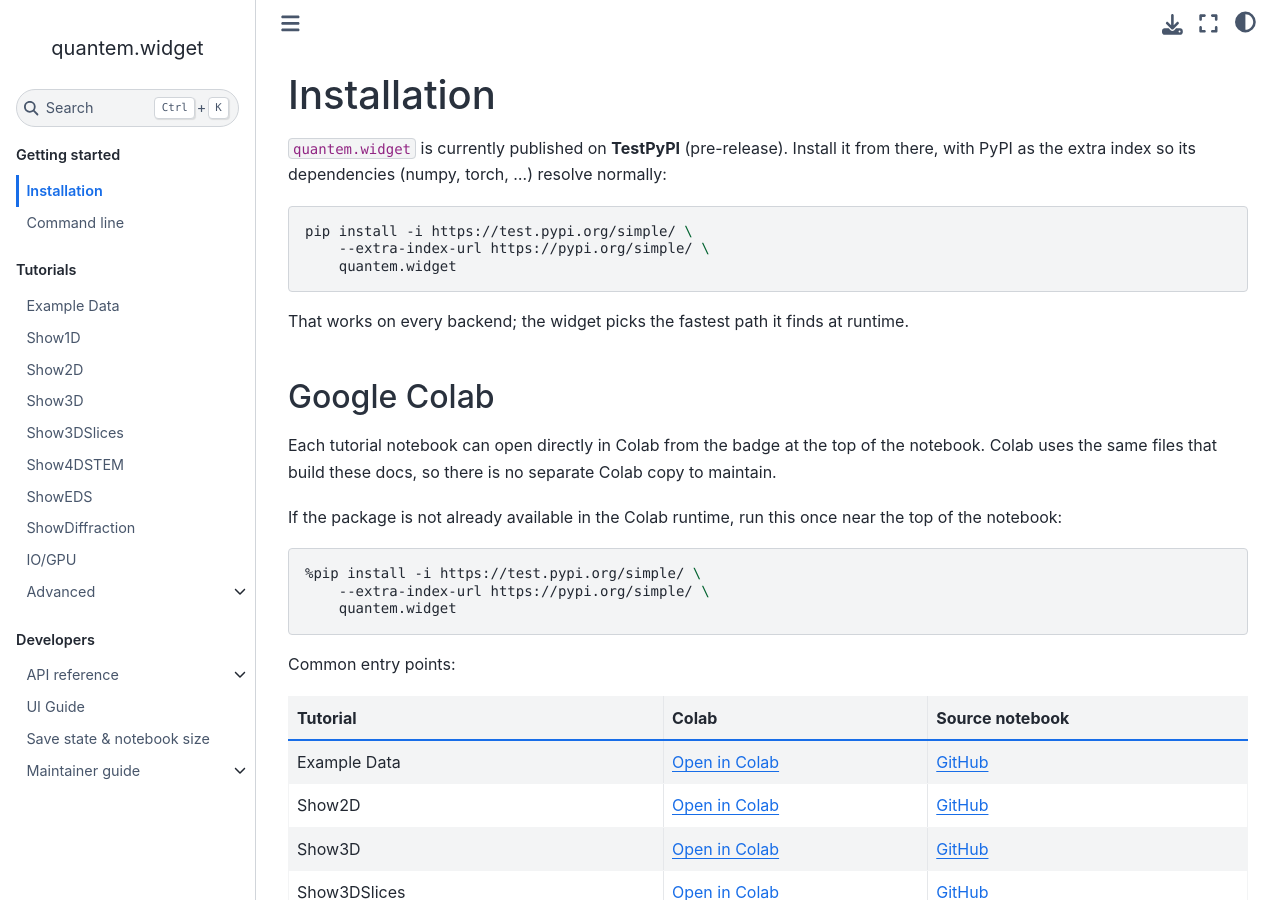
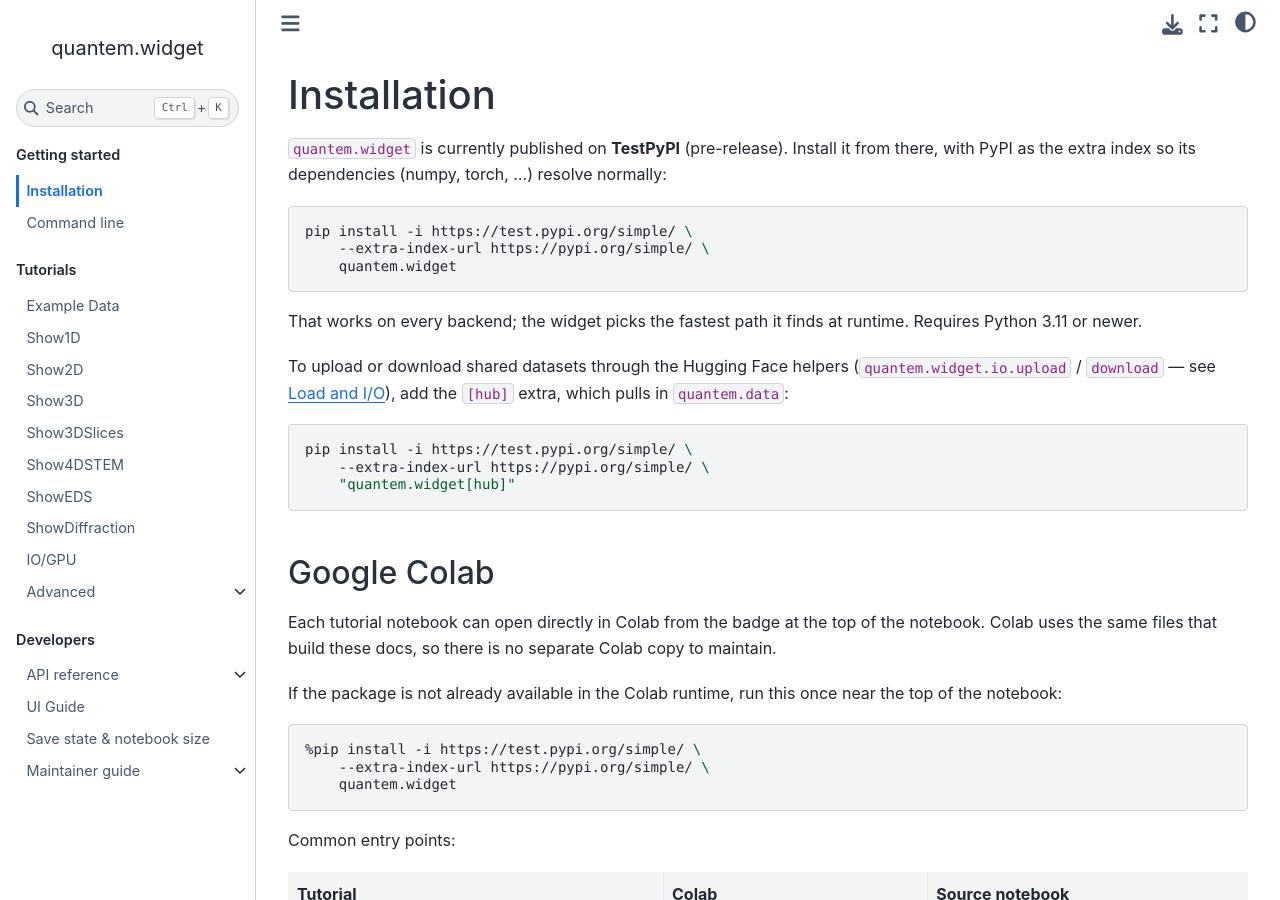
Before and after one commit to bobleesj/quantem.widget, a Jupyter Book: the page built from docs/install.md, in a window 1280 px wide and 900 px high. Built offline with Jupyter Book 1.0.4 settings and Sphinx 7.4.7 and the Sphinx Book theme 1.1.4, drawn with Linux system fonts in a browser that asks for light colours.

Commit message:
docs: fix pytest path, release example versions, install extras

````diff
--- a/docs/install.md
+++ b/docs/install.md
@@ -10,7 +10,18 @@ pip install -i https://test.pypi.org/simple/ \
     quantem.widget
 ```
 
-That works on every backend; the widget picks the fastest path it finds at runtime.
+That works on every backend; the widget picks the fastest path it finds at
+runtime. Requires Python 3.11 or newer.
+
+To upload or download shared datasets through the Hugging Face helpers
+(`quantem.widget.io.upload` / `download` — see [Load and I/O](api/io)), add
+the `[hub]` extra, which pulls in `quantem.data`:
+
+```bash
+pip install -i https://test.pypi.org/simple/ \
+    --extra-index-url https://pypi.org/simple/ \
+    "quantem.widget[hub]"
+```
 
 ## Google Colab
 
````
Also changed, not shown: CONTRIBUTING.md (+4 -4 lines), README.md (+1 -1 lines), docs/maintainer/widget-release.md (+7 -7 lines), .github/PULL_REQUEST_TEMPLATE.md.
